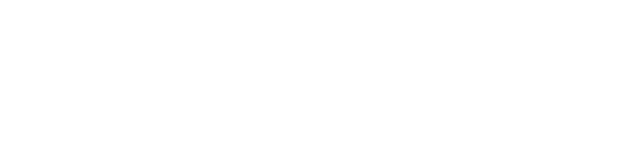
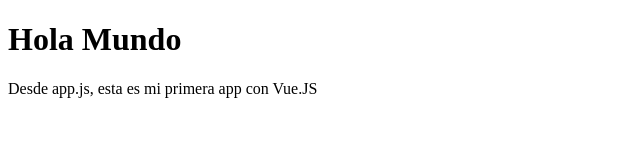
Before and after one commit to axxving/curso-vue-js-fernando-herrera, a plain HTML site: page 02-bases-vue-js/index.html in a window 1280 px wide. Shown: the whole page, without its empty margins (0-640 px from the left). Drawn offline with nearby package versions, Linux system fonts and the light colour scheme.

Commit message:
feat(): Primera app con VueJS mediante CDN
Co-Authored-By: axxving <160192346+axxving@users.noreply.github.com>

```diff
--- /dev/null
+++ b/02-bases-vue-js/app.js
@@ -0,0 +1,12 @@
+// Mostrando en consola VueJS
+console.log( Vue)
+
+//
+const app = Vue.createApp({
+    template:`
+    <h1>Hola Mundo</h1>
+    <p>Desde app.js, esta es mi primera app con Vue.JS</p>
+    `
+})
+
+app.mount("#myApp")
--- a/02-bases-vue-js/index.html
+++ b/02-bases-vue-js/index.html
@@ -1,11 +1,22 @@
 <!DOCTYPE html>
 <html lang="es">
+
 <head>
     <meta charset="UTF-8">
     <meta name="viewport" content="width=device-width, initial-scale=1.0">
     <title>02 - Bases VueJs</title>
 </head>
+
 <body>
 
+    <!--Control absolito de este DIV en VueJS-->
+    <div id="myApp">
+
+    </div>
+
+    <!-- Incorporando VueJS-->
+    <script src="https://unpkg.com/vue@3/dist/vue.global.js"></script>
+    <script src="./app.js"></script>
 </body>
+
 </html>
```
